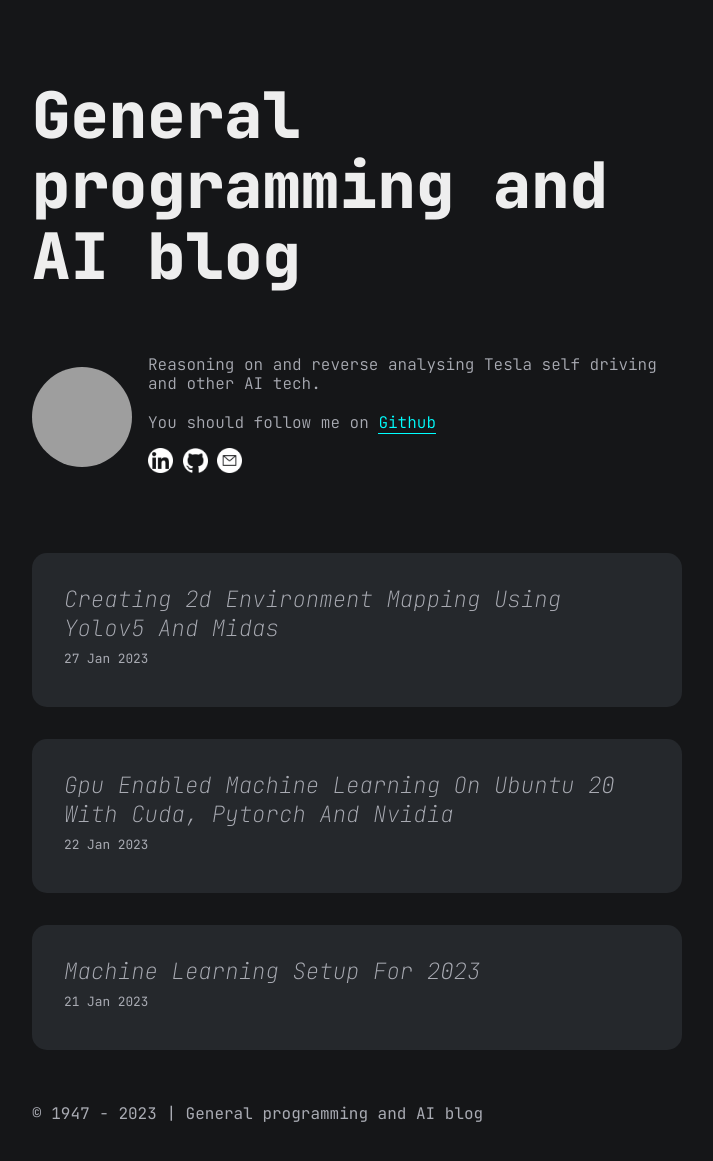
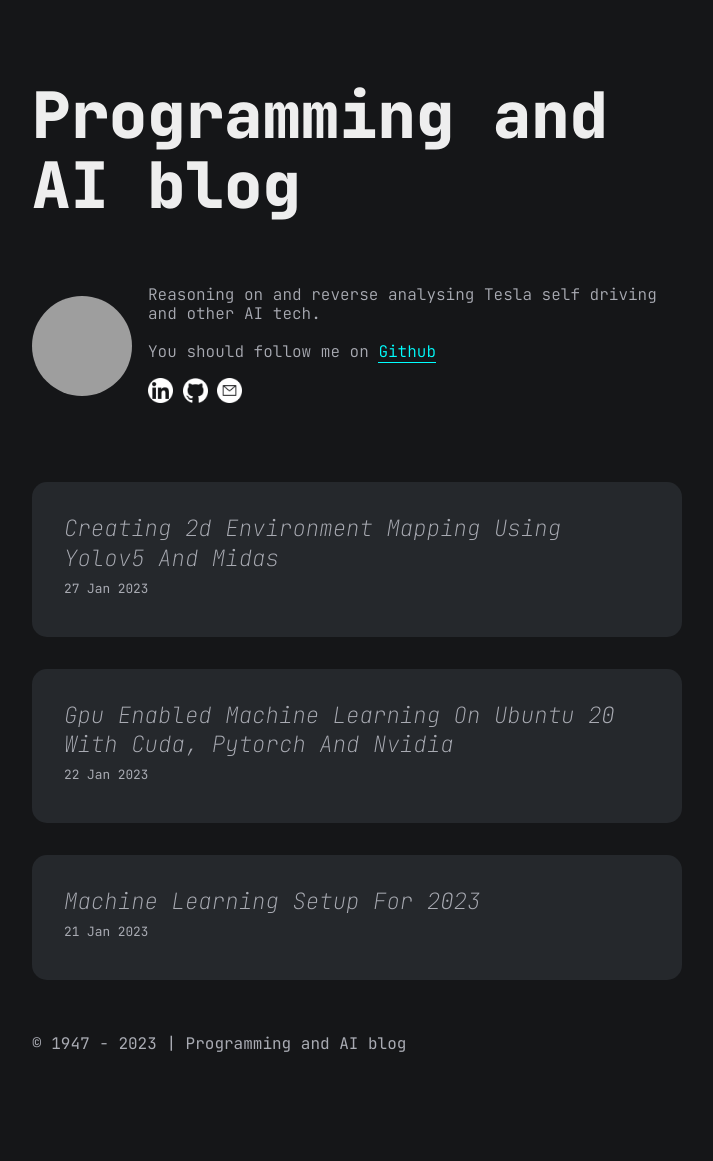
Before and after one commit to wjan/wjan.github.io, a Jekyll site: the page built from index.md, in a window 1280 px wide, cut to the strip 0-1178 px from the top of the page. Shown: the top 1161 px of the strip, without its empty margins (283-996 px from the left). Built offline with Jekyll 4.4.1, drawn with Linux system fonts in a browser that asks for light colours; after the commit the page ends 1108 px from its top, so only the background shows below that; grey boxes are pictures that could not be loaded.

Commit message:
Update _config.yml

```diff
--- a/_config.yml
+++ b/_config.yml
@@ -1,4 +1,4 @@
-title: General programming and AI blog
+title: Programming and AI blog
 markdown: kramdown
 
 # for atom feed
```
